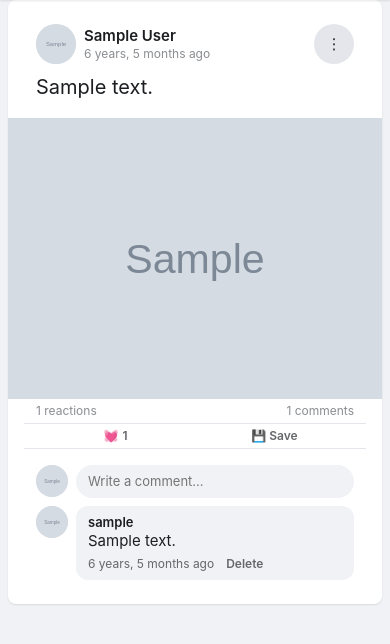
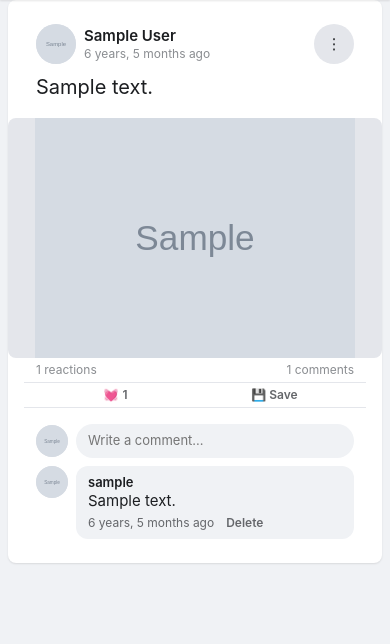
Before and after one commit to Musthak2004/FaceBook-Clone, a Django app: page /posts/1/ in a window 390 px wide. Shown: the part 56-700 px from the top of the page. Run offline with Django 4.2, Linux system fonts and the light colour scheme; a user stored in the database is signed in; tables that the repository leaves empty hold one stand-in row (values such as "Sample post"); grey boxes marked "Sample" are stand-in pictures; data that the repository does not hold is empty.

Commit message:
Fix post image layout and consistency in feed
- Single images: object-fit: contain with max-height cap so full
  image is always visible, centered, never cropped or distorted.
- Multiple images: object-fit: cover with fixed 240px height so all
  grid cells are consistently sized regardless of aspect ratio.
- Container now has border-radius and overflow: hidden for a clean,
  professional edge-to-edge look that matches the card design.
- Responsive breakpoints in mobile (320px) and small-mobile (240px)
  keep the layout clean across all screen sizes.

Root cause: previous CSS used width:100% + max-height:500px with
object-fit:cover on ALL images. Portrait images got heavily cropped,
square images lost their top/bottom, and the size of each image's
container varied with its aspect ratio, creating an inconsistent feed.

Co-Authored-By: Claude <noreply@anthropic.com>

```diff
--- a/static/css/feed.css
+++ b/static/css/feed.css
@@ -124,14 +124,30 @@
 
 .post-images {
   margin: 0 calc(-1 * var(--space-4));
+  background: var(--bg-tertiary);
+  border-radius: var(--border-radius-md);
+  overflow: hidden;
   display: grid;
   gap: 2px;
 }
 
-.post-images img {
+/* Single image — show full, uncropped, height-capped, centered */
+.post-images img:only-child {
   width: 100%;
-  max-height: 500px;
+  max-height: 480px;
+  object-fit: contain;
+  display: block;
+  cursor: pointer;
+  background: var(--bg-tertiary);
+  margin: 0 auto;
+}
+
+/* Multiple images — consistently cropped grid cells */
+.post-images img:not(:only-child) {
+  width: 100%;
+  height: 240px;
   object-fit: cover;
+  display: block;
   cursor: pointer;
 }
 
--- a/static/css/responsive.css
+++ b/static/css/responsive.css
@@ -95,6 +95,14 @@
   }
   .comment-section {
     padding: var(--space-2) var(--space-3);
+  }
+
+  /* Post Images */
+  .post-images img:only-child {
+    max-height: 320px;
+  }
+  .post-images img:not(:only-child) {
+    height: 160px;
   }
 
   /* Profile */
@@ -237,6 +245,12 @@
   .modal-header {
     padding: var(--space-3) var(--space-4);
   }
+  .post-images img:only-child {
+    max-height: 240px;
+  }
+  .post-images img:not(:only-child) {
+    height: 120px;
+  }
   .notification-dropdown {
     width: 280px;
     right: -60px;
```
